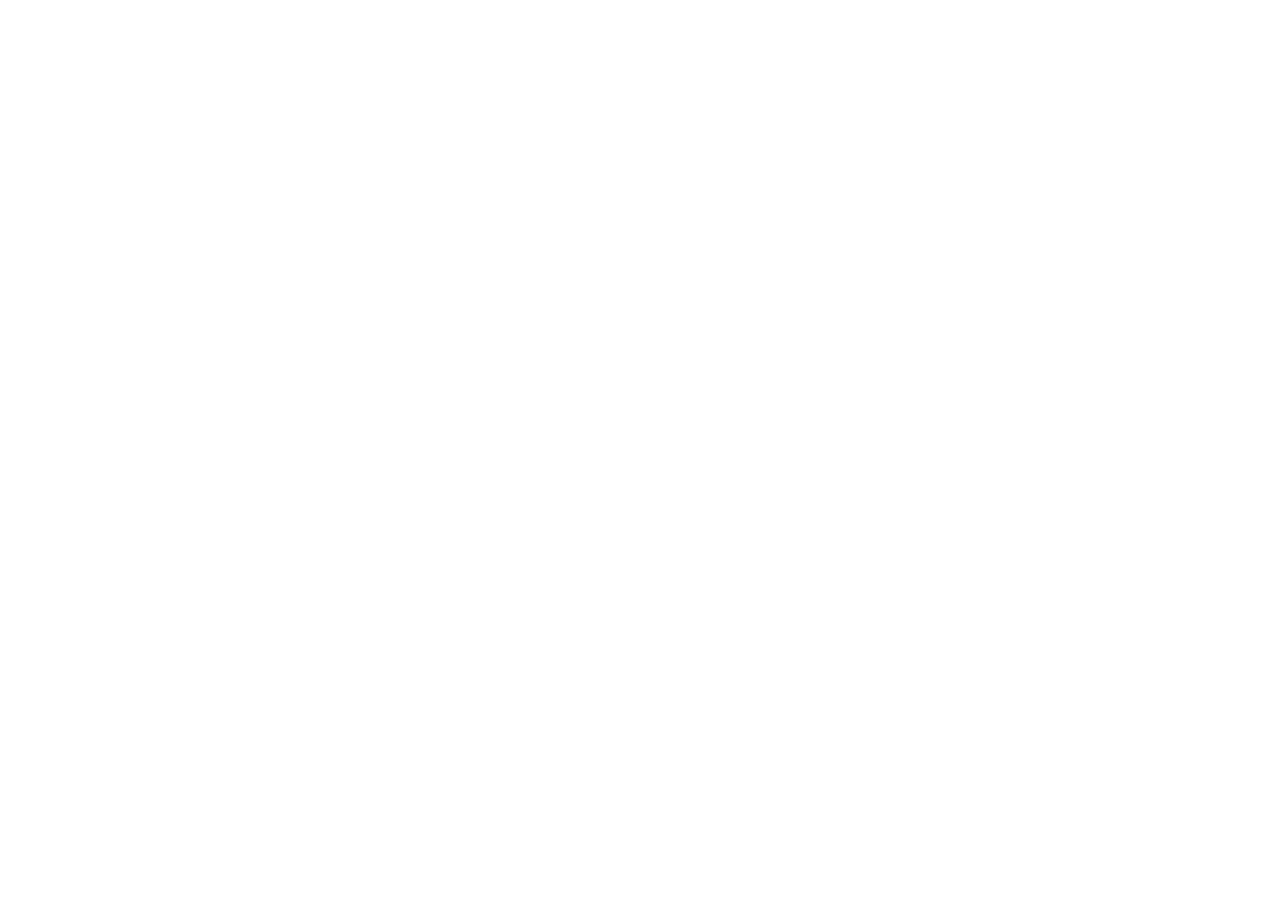
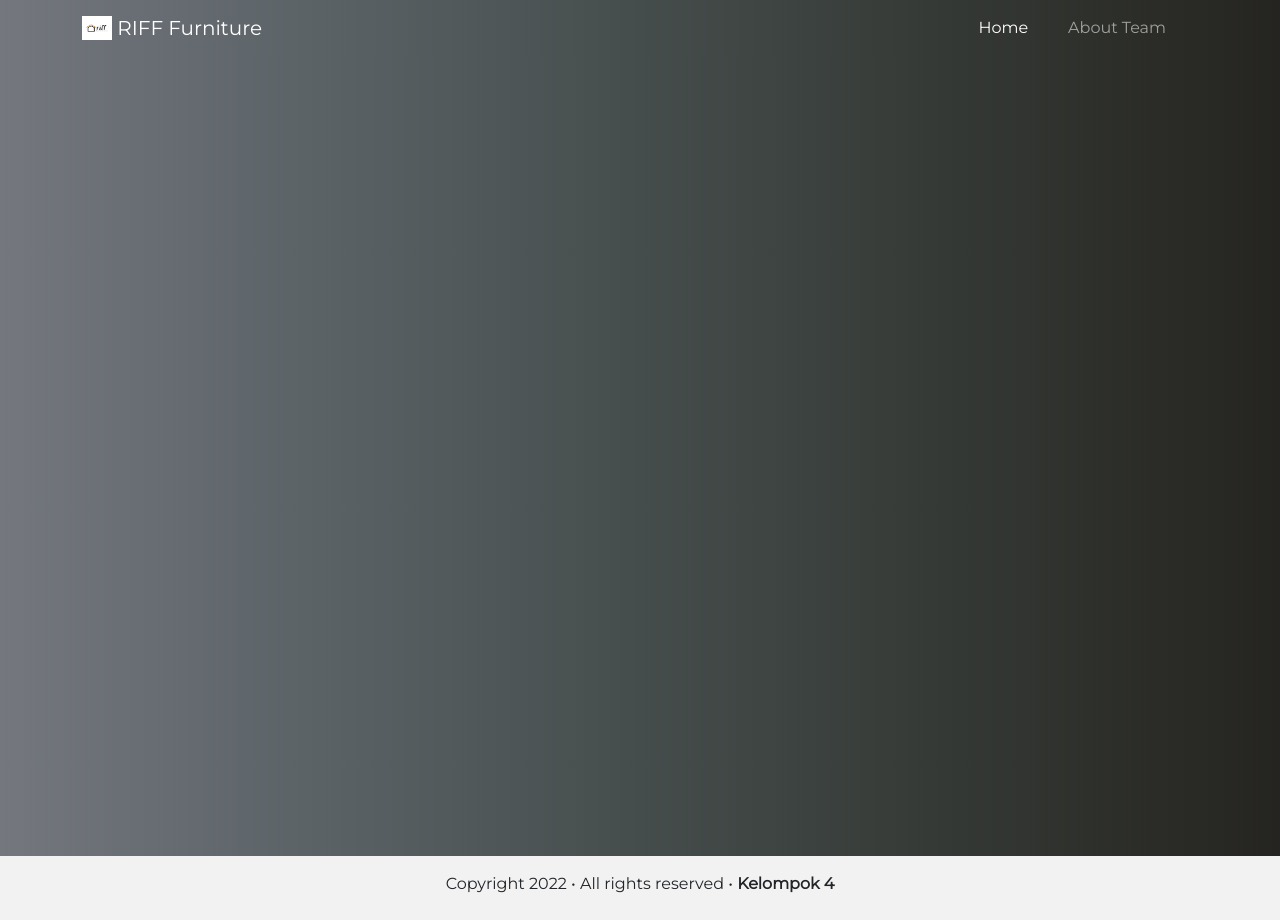
Before and after one commit to M-Fajar/Riff-Furniture, a plain HTML site: page index.html in a window 1280 px wide. Before the commit the page ends 800 px from the top, so only its background shows below. Drawn offline with nearby package versions, Linux system fonts and the light colour scheme.

Commit message:
adding navbar and footer

```diff
--- a/assets/style.css
+++ /dev/null
@@ -1,3 +0,0 @@
-*{
-    font-family: 'Montserrat', sans-serif;
-}
--- /dev/null
+++ b/assets/styles/style.css
@@ -0,0 +1,18 @@
+* {
+  font-family: "Montserrat", sans-serif;
+}
+
+main {
+  background-image: linear-gradient(to right, #74777e, #5a6266, #454d4c, #343834, #252420);
+}
+
+/* Nav */
+nav {
+  /* background-color: #74777e; */
+  background-image: linear-gradient(to right, #74777e, #5a6266, #454d4c, #343834, #252420);
+}
+
+/* Footer */
+footer {
+  background-color: #f2f2f2;
+}
--- a/index.html
+++ b/index.html
@@ -1,22 +1,48 @@
-<!doctype html>
+<!DOCTYPE html>
 <html lang="en">
   <head>
     <!-- Required meta tags -->
-    <meta charset="utf-8">
-    <meta name="viewport" content="width=device-width, initial-scale=1">
+    <meta charset="utf-8" />
+    <meta name="viewport" content="width=device-width, initial-scale=1" />
 
     <!-- Bootstrap CSS -->
-    <link href="https://cdn.jsdelivr.net/npm/bootstrap@5.0.2/dist/css/bootstrap.min.css" rel="stylesheet" integrity="sha384-EVSTQN3/azprG1Anm3QDgpJLIm9Nao0Yz1ztcQTwFspd3yD65VohhpuuCOmLASjC" crossorigin="anonymous">
-    <link rel="preconnect" href="https://fonts.googleapis.com">
-    <link rel="preconnect" href="https://fonts.gstatic.com" crossorigin>
-    <link href="https://fonts.googleapis.com/css2?family=Montserrat&display=swap" rel="stylesheet">
-    <link rel="stylesheet" href="./assets/style.css">
+    <link href="https://cdn.jsdelivr.net/npm/bootstrap@5.0.2/dist/css/bootstrap.min.css" rel="stylesheet" integrity="sha384-EVSTQN3/azprG1Anm3QDgpJLIm9Nao0Yz1ztcQTwFspd3yD65VohhpuuCOmLASjC" crossorigin="anonymous" />
+    <link rel="preconnect" href="https://fonts.googleapis.com" />
+    <link rel="preconnect" href="https://fonts.gstatic.com" crossorigin />
+    <link href="https://fonts.googleapis.com/css2?family=Montserrat&display=swap" rel="stylesheet" />
+    <link rel="stylesheet" href="./assets/styles/style.css" />
 
     <title>RIFF Furniture</title>
   </head>
   <body>
-    <!-- NAVBAR -->
+    <!-- #NAVBAR -->
+    <header>
+      <nav class="navbar navbar-expand-lg navbar-dark sticky-top">
+        <div class="container">
+          <a class="navbar-brand" href="#">
+            <img src="./assets/images/logo.png" alt="Logo RIFF" width="30" height="24" class="d-inline-block align-text-top" />
+
+            RIFF Furniture
+          </a>
+          <button class="navbar-toggler" type="button" data-bs-toggle="collapse" data-bs-target="#navbarNav" aria-controls="navbarNav" aria-expanded="false" aria-label="Toggle navigation">
+            <span class="navbar-toggler-icon"></span>
+          </button>
+          <div class="collapse navbar-collapse" id="navbarNav">
+            <ul class="navbar-nav ms-auto">
+              <li class="nav-item pe-4">
+                <a class="nav-link active" aria-current="page" href="/">Home</a>
+              </li>
+              <li class="nav-item pe-4">
+                <a class="nav-link" href="/about-team.html">About Team</a>
+              </li>
+            </ul>
+          </div>
+        </div>
+      </nav>
+    </header>
     <!-- AKHIR NAVBAR -->
+
+    <main class="min-vh-100"></main>
 
     <!-- HERO -->
     <!-- AKHIR HERO -->
@@ -27,7 +53,12 @@
     <!-- List produk -->
     <!-- Akhir List produk -->
 
+    <!-- Footer -->
+    <footer class="text-black text-center py-2">
+      <p class="pt-2">Copyright 2022 • All rights reserved • <span class="text-reset fw-bold">Kelompok 4</span></p>
+    </footer>
+    <!-- End Footer -->
+
     <script src="https://cdn.jsdelivr.net/npm/bootstrap@5.0.2/dist/js/bootstrap.bundle.min.js" integrity="sha384-MrcW6ZMFYlzcLA8Nl+NtUVF0sA7MsXsP1UyJoMp4YLEuNSfAP+JcXn/tWtIaxVXM" crossorigin="anonymous"></script>
-
   </body>
 </html>
```
Also changed, not shown: assets/images/logo.png (added), 3 other files.
